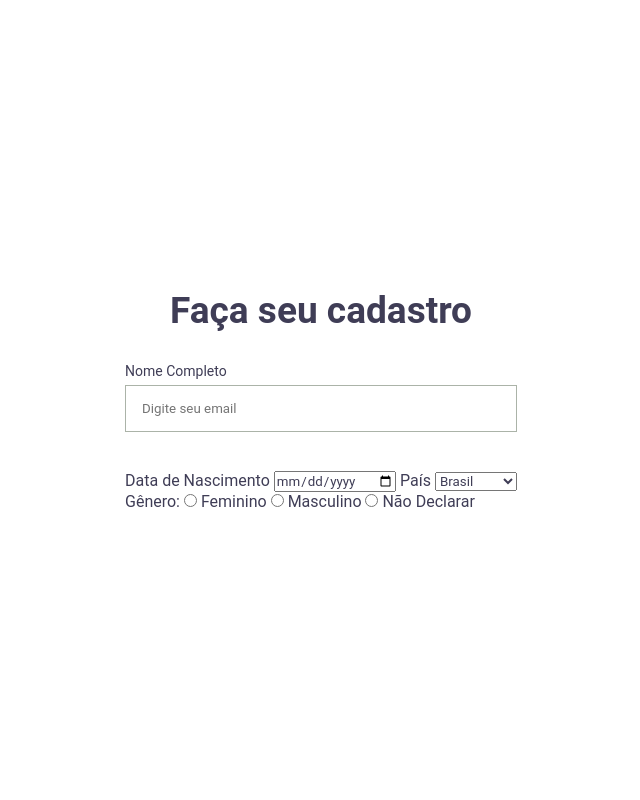
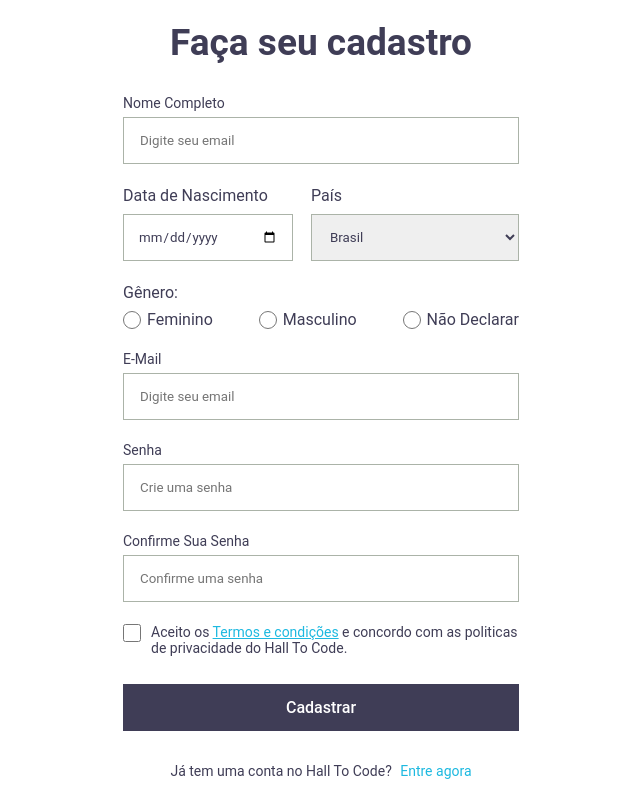
Before and after one commit to joaovictorcruz/formulario, a plain HTML site: page html/singin.html in a window 1280 px wide. Shown: the whole page, without its empty margins (319-959 px from the left). Drawn offline with Linux system fonts and the light colour scheme.

Commit message:
end registration

```diff
--- a/html/css/style.css
+++ b/html/css/style.css
@@ -77,6 +77,7 @@
 
 .send{
     height: 47px;
+    width: 100%;
     background-color: #3f3d56;
     font-weight: 500;
     font-size: 16px;
@@ -85,12 +86,113 @@
     margin-bottom: 32px;
 }
 
+.send button{
+    margin-bottom: 28px;
+}
+
 .singin{
     text-align: center;
     font-size: 14px;
 }
 
+.box-singin{
+    display: flex;
+    align-items: center;
+    justify-content: center;
+}
+
 .singin-link{
     color: #1db9e0;
     text-decoration: none;
+    padding-left: 5px;
 }
+
+.singin-form{
+    width: 396px;
+}
+
+.box-dubble{
+    display: flex;
+    justify-content: space-between;
+}
+
+.box-date{
+    width: 170px;
+    display: flex;
+    flex-direction: column;
+
+}
+
+.box-country{
+    width: 208px;
+    display: flex;
+    flex-direction: column;
+    margin-bottom: 22px;
+}
+
+.country-label{
+    margin-bottom: 9px;
+}
+
+.box-margin{
+    margin-bottom: 22px;
+}
+
+.date{
+    height: 47px;
+    padding: 12px 14px;
+    border:1px solid #ABB3A8;
+}
+
+.date-label{
+    margin-bottom: 9px;
+}
+
+.country{
+    height: 47px;
+    padding: 12px 14px;
+    border-color: #ABB3A8;
+}
+
+.gender{
+    margin-bottom: 8px;
+}
+
+.box-gender{
+    display: flex;
+    justify-content: space-between;
+    align-items: center;
+}
+
+.wrapper{
+    display: flex;
+    align-items: center;
+}
+
+.wrapper input{
+    margin-right: 6px;
+    display: inline-block;
+    width: 18px;
+    height: 18px;
+}
+
+.accept-span{
+    font-size: 14px;
+}
+
+.accept-link{
+    color: #1db9e0;
+}
+
+.accept-container{
+    margin-bottom: 28px;
+    display: flex;
+}
+
+.accept{
+    display: inline-block;
+    width: 18px;
+    height: 18px;
+    min-width: 18px;
+    margin-right: 10px;
+}
--- a/html/singin.html
+++ b/html/singin.html
@@ -2,39 +2,85 @@
     <link rel="stylesheet" href="../html/css/style.css">
     <link href="https://fonts.googleapis.com/css2?family=Roboto:wght@400;700&display=swap&quot; rel=" stylesheet">
 </head>
+
 <body>
     <section class="container">
-        <form>
+        <form class="singin-form">
             <h1 class="title">Faça seu cadastro</h1>
 
-            <div class="box-first">
+            <div class="box-margin">
                 <label class="label-text" for="Name">Nome completo</label>
                 <input class="enter-text" type="text" id="Name" placeholder="Digite seu email" />
             </div>
 
-            <label for="date">Data de Nascimento</label>
-            <input type="date" name="date" id="date">
+            <div class="box-dubble">
+                <div class="box-date">
+                    <label for="date" class="date-label">Data de Nascimento</label>
+                    <input type="date" name="date" id="date" class="date">
+                </div>
 
-            <label for="country">País</label>
-            <select>
+                <div class="box-country">
+                    <label for="country" class="country-label">País</label>
+                    <select class="country">
                         <option value="brasil">Brasil</option>
                         <option value="alemanha">Alemanha</option>
                         <option value="china">China</option>
                     </select>
+                </div>
+            </div>
 
-            <div class="box">
+
+            <div class="box-margin">
+                <div class="gender">
                     <label for="Genero">Gênero:</label>
+                </div>
+                <div class="box-gender">
+                    <div class="wrapper">
                         <input type="radio" name="radio" id="fem">
                         <label for="fem">Feminino</label>
+                    </div>
 
+                    <div class="wrapper">
                         <input type="radio" name="radio" id="mas">
                         <label for="mas">Masculino</label>
+                    </div>
 
+                    <div class="wrapper">
                         <input type="radio" name="radio" id="not">
                         <label for="not">Não Declarar</label>
                     </div>
 
+                </div>
+            </div>
 
+            <div class="box-margin">
+                <label class="label-text" for="email">E-mail</label>
+                <input class="enter-text" type="text" id="email" placeholder="Digite seu email" />
+            </div>
+
+            <div class="box-margin">
+                <label class="label-text" for="password">senha</label>
+                <input class="enter-text" type="password" id="password" placeholder="Crie uma senha" />
+            </div>
+
+            <div class="box-margin">
+                <label class="label-text" for="password">Confirme sua Senha</label>
+                <input class="enter-text" type="password" id="password" placeholder="Confirme uma senha" />
+            </div>
+
+            <div class="accept-container">
+                <input type="checkbox" name="accept" id="accept" class="accept">
+                <span class="accept-span">Aceito os <a href="#" class="accept-link">Termos e condições</a> e concordo com as <a href="#" class="accept-link"></a>politicas de
+                    privacidade</a> do Hall To Code.</span>
+            </div>
+
+            <button type="submit" class="send">Cadastrar</button>
+            <div class="box-singin">
+                <span class="singin">
+                    Já tem uma conta no Hall To Code?
+                    <a href="/html/singin.html" class="singin-link">Entre agora</a>
+                </span>
+            </div>
         </form>
     </section>
 </body>
```
Lines whose indentation alone changed are shown as unchanged.
